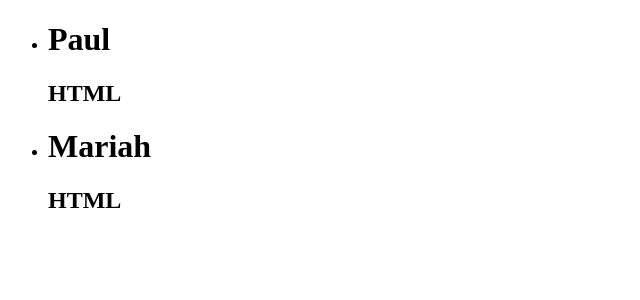
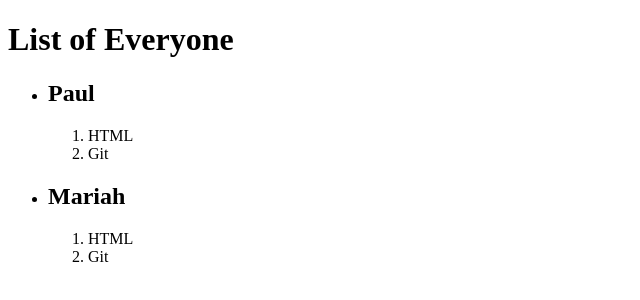
Before and after one commit to paullazo19/1.3-converting-wireframes, a plain HTML site: page index.html in a window 1280 px wide. Shown: the whole page, without its empty margins (0-640 px from the left). Drawn offline with Linux system fonts and the light colour scheme.

Commit message:
Added more lecture notes (forgot to save my work before lunch)

```diff
--- a/index.html
+++ b/index.html
@@ -5,6 +5,16 @@
      Less works means I get to be lazy
      aka "Default" || "Out of the Box"
  -->
+
+<!-- camelCaseUsageIsHere - first letter
+     is lowercase followed by each word upper
+
+     StudlyCapsIsUsedHere - Starts with uppercase
+     but is similar to camelCase
+
+     underscore_convention, double__underscore,
+     and double--hyphen
+-->
 
 <!-- Semantics - has meaning to content
     inside.
@@ -32,32 +42,44 @@
 <html>
   <head>
     <!-- Information about the page -->
+    <!-- Has to do with "localization" -->
     <meta charset="utf-8">
     <!-- The stuff that shows up
       at tab -->
+    <!-- Where we would link our css -->
     <title> Learning About Structure </title>
   </head>
 
   <body>
+    <!-- <ELEMENTNAME ATTRIBUTE="VALUE">
+          || "tag" -->
     <!-- WHERE VISIBLE CONTENT FOR
       PAGE EXISTS -->
-    <!-- Ul is the parent/container  -->
-    <ul>
-      <!-- Li is child to Ul   -->
-      <li>
+    <h1>List of Everyone</h1>
+    <!-- Ul is the parent/container
+         This is a general list of everyone -->
+    <!-- Added context with class attribute  -->
+    <ul class="listOfStudents">
+      <li class="student">
         <!-- Child to parent Li  -->
         <!-- Grand child to parent Ul -->
         <!-- The most important thing on page -->
-        <h1>Paul</h1>
+        <h2 class="studentName">Paul</h2>
         <!-- Child to parent Li  -->
         <!-- This is not the most important
               Data on page -->
-        <h2>HTML</h2>
+        <ol class="studentSkills">
+          <li class="studentSkill">HTML</li>
+          <li class="studentSkill">Git</li>
+        </ol>
       </li>
-      <li>
+      <li class="student">
         <!-- Just as important as Paul  -->
-        <h1>Mariah</h1>
-        <h2>HTML</h2>
+        <h2 class="studentName">Mariah</h2>
+        <ol class="studentSkills">
+          <li class="studentSkill">HTML</li>
+          <li class="studentSkill">Git</li>
+        </ol>
     </ul>
   </body>
 </html>
```
